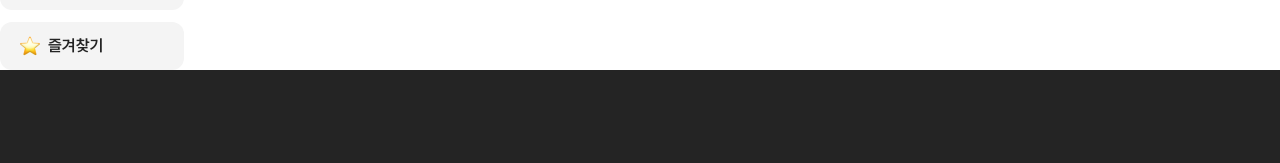
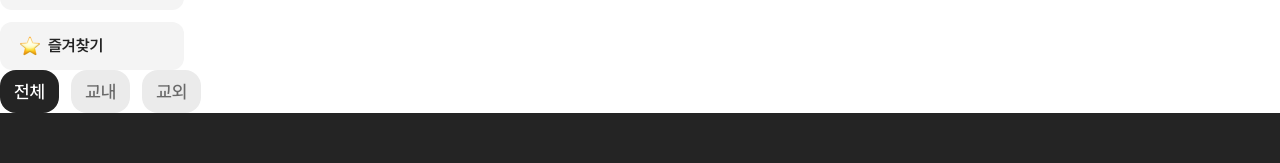
Before and after one commit to dong-ariari/frontend, a React (Vite) app: page /all in a window 1280 px wide. Shown: the part 358-521 px from the top of the page. Built offline with nearby package versions, Linux system fonts and the light colour scheme.

Commit message:
fix: .map() key error solved

```diff
--- a/src/data/components/sideMenu.js
+++ b/src/data/components/sideMenu.js
@@ -37,14 +37,14 @@ export const SIDEMENU_DATA = [
     variant: false,
   },
   {
-    id: 4,
+    id: 5,
     title: "동아리 모집하기",
     imgPath: MemoIcon,
     uri: "/all",
     variant: false,
   },
   {
-    id: 5,
+    id: 6,
     title: "즐겨찾기",
     imgPath: StarIcon,
     uri: "/all",
--- a/src/pages/all.jsx
+++ b/src/pages/all.jsx
@@ -1,4 +1,5 @@
 import Chips from "../components/chips/chips.jsx";
+import ChipsComponent from "../components/chips/chipsComponent.jsx";
 import Footer from "../components/footer/footer";
 import Header from "../components/header/header.jsx";
 import SideMenuComponent from "../components/sideMenu/sideMenuComponent.jsx";
@@ -11,6 +12,7 @@ const All = () => {
     <>
       <Header />
       <SideMenuComponent data={SIDEMENU_DATA} />
+      <ChipsComponent data={CHIPS_DATA} />
       <Footer text={FOOTER_TEXT} text2={FOOTER_TEXT2} />
     </>
   );
```
